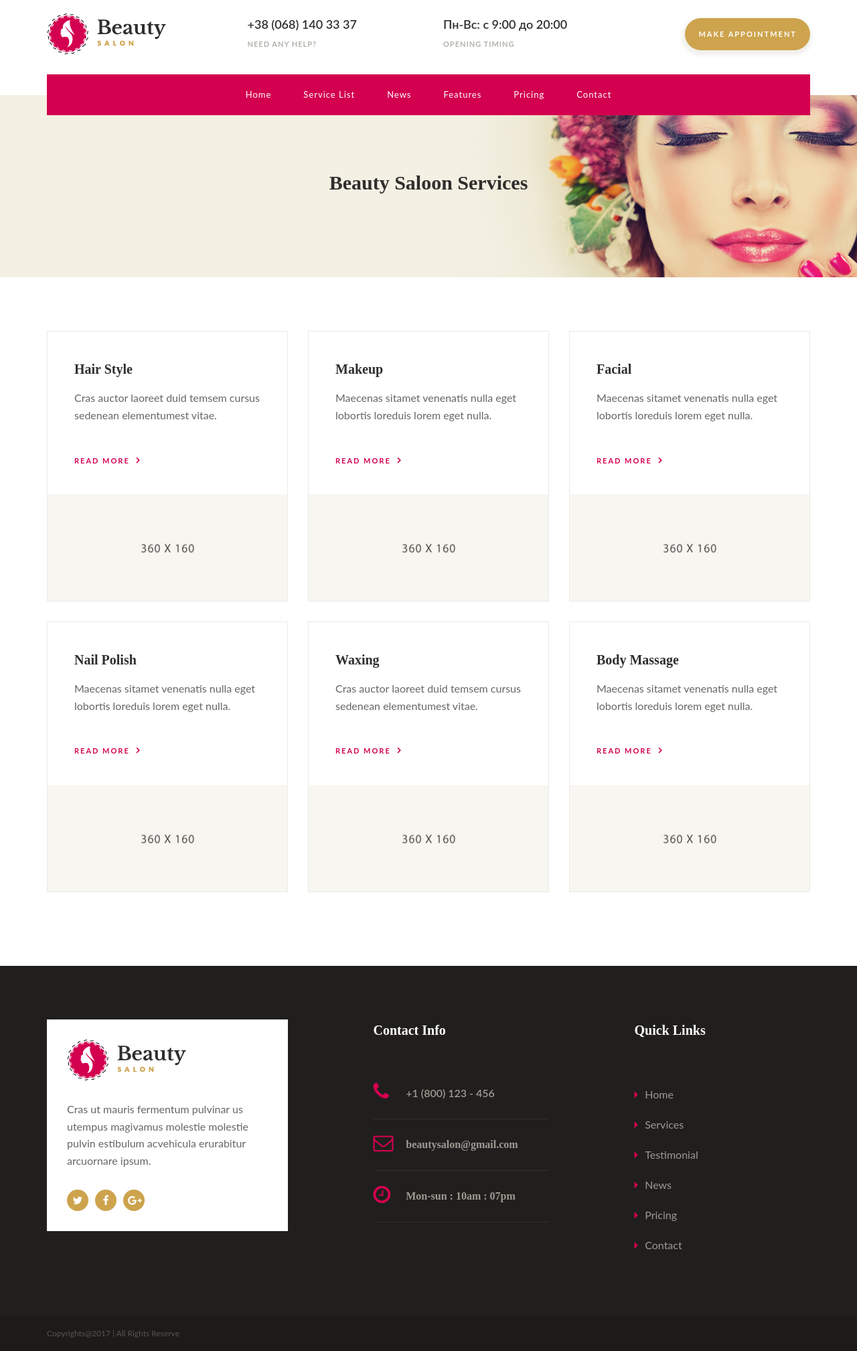
After one commit to dimonikus/lumix, a Yii app: template views/service/index.php in a window 1280 px wide. The commit adds this page. Shown: the whole page at 67% size. Run offline with PHP 8.4 and a stand-in for Yii, Linux system fonts and the light colour scheme; the template is opened without the code that fills it, so the values that code supplies are empty; some libraries are stand-ins or nearby versions.

Commit message:
add service

```diff
--- a/config/web.php
+++ b/config/web.php
@@ -76,7 +76,7 @@ $config = [
             'enablePrettyUrl' => true,
             'showScriptName' => false,
             'rules' => [
-//                'dashboard' => 'site/index',
+                'service' => 'service/index',
             ],
         ],
     ],
--- a/views/layouts/main.php
+++ b/views/layouts/main.php
@@ -67,7 +67,7 @@ $assetPath = Yii::$app->assetManager->getBundle('app\assets\AppAsset', true)->ba
     <div class="container">
         <div class="row">
             <div class="col-lg-12 col-md-12 col-sm-12 col-xs-12">
-                <div class="navigation" id="navigation">
+                <div class="navigation align-center" id="navigation">
                     <ul>
                         <li class="active">
                             <a href="<?= Yii::$app->homeUrl ?>" title="Home" class="animsition-link">
@@ -75,7 +75,7 @@ $assetPath = Yii::$app->assetManager->getBundle('app\assets\AppAsset', true)->ba
                             </a>
                         </li>
                         <li>
-                            <a href="service-list.html" title="Service List" class="animsition-link">
+                            <a href="<?= Url::to('/service') ?>" title="Service List" class="animsition-link">
                                 <?= Yii::t('app', 'Service List') ?>
                             </a>
                             <ul>
@@ -114,7 +114,7 @@ $assetPath = Yii::$app->assetManager->getBundle('app\assets\AppAsset', true)->ba
             <div class="col-lg-4 col-md-4 col-sm-12 col-xs-12">
                 <div class="footer-widget bg-white pinside30 mb30">
                     <div class="logo mb30">
-                        <a href="<?=$assetPath?>/images/logo.png">
+                        <a href="<?= Yii::$app->getHomeUrl() ?>">
                             <img src="<?=$assetPath?>/images/logo.png" class="img-responsive" alt="">
                         </a>
                     </div>
--- /dev/null
+++ b/views/service/index.php
@@ -0,0 +1,73 @@
+<?php
+$assetPath = Yii::$app->assetManager->getBundle('app\assets\AppAsset', true)->baseUrl;
+?>
+<div class="page-header page-caption">
+    <div class="container">
+        <div class="row">
+            <div class="col-lg-12 col-md-12 col-sm-12 col-xs-12">
+                <h1 class="page-title">Beauty Saloon Services</h1>
+            </div>
+        </div>
+    </div>
+</div>
+
+<div class="space-medium">
+    <div class="container">
+        <div class="row">
+            <div class="col-lg-4 col-md-4 col-sm-6 col-xs-12">
+                <div class="service-block mb30 outline">
+                    <div class="service-caption pinside40">
+                        <h2 class="service-title"><a href="service-detail.html" class="title">Hair Style</a></h2>
+                        <p class="mb40">Cras auctor laoreet duid temsem cursus sedenean elementumest vitae.</p>
+                        <a href="service-detail.html" class="btn-link">Read More </a> </div>
+                    <div class="service-img"> <img src="<?= $assetPath ?>/images/service-1.jpg" class="img-responsive" alt=""> </div>
+                </div>
+            </div>
+            <div class="col-lg-4 col-md-4 col-sm-6 col-xs-12">
+                <div class="service-block mb30 outline">
+                    <div class="service-caption pinside40">
+                        <h2 class="service-title"><a href="service-detail.html" class="title">Makeup</a></h2>
+                        <p class="mb40">Maecenas sitamet venenatis nulla eget lobortis loreduis lorem eget nulla.</p>
+                        <a href="service-detail.html" class="btn-link">Read More </a> </div>
+                    <div class="service-img"> <img src="<?= $assetPath ?>/images/service-2.jpg" class="img-responsive" alt=""> </div>
+                </div>
+            </div>
+            <div class="col-lg-4 col-md-4 col-sm-6 col-xs-12">
+                <div class="service-block mb30 outline">
+                    <div class="service-caption pinside40">
+                        <h2 class="service-title"><a href="service-detail.html" class="title">Facial</a></h2>
+                        <p class="mb40">Maecenas sitamet venenatis nulla eget lobortis loreduis lorem eget nulla.</p>
+                        <a href="service-detail.html" class="btn-link">Read More </a> </div>
+                    <div class="service-img"> <img src="<?= $assetPath ?>/images/service-3.jpg" class="img-responsive" alt=""> </div>
+                </div>
+            </div>
+            <div class="col-lg-4 col-md-4 col-sm-6 col-xs-12">
+                <div class="service-block mb30 outline">
+                    <div class="service-caption pinside40">
+                        <h2 class="service-title"><a href="service-detail.html" class="title">Nail Polish</a></h2>
+                        <p class="mb40">Maecenas sitamet venenatis nulla eget lobortis loreduis lorem eget nulla.</p>
+                        <a href="service-detail.html" class="btn-link">Read More </a> </div>
+                    <div class="service-img"> <img src="<?= $assetPath ?>/images/service-4.jpg" class="img-responsive" alt=""></div>
+                </div>
+            </div>
+            <div class="col-lg-4 col-md-4 col-sm-6 col-xs-12">
+                <div class="service-block mb30 outline">
+                    <div class="service-caption pinside40">
+                        <h2 class="service-title"><a href="service-detail.html" class="title">Waxing</a></h2>
+                        <p class="mb40">Cras auctor laoreet duid temsem cursus sedenean elementumest vitae.</p>
+                        <a href="service-detail.html" class="btn-link">Read More </a> </div>
+                    <div class="service-img"><img src="<?= $assetPath ?>/images/service-5.jpg" class="img-responsive" alt=""></div>
+                </div>
+            </div>
+            <div class="col-lg-4 col-md-4 col-sm-6 col-xs-12">
+                <div class="service-block mb30 outline">
+                    <div class="service-caption pinside40">
+                        <h2 class="service-title"><a href="service-detail.html" class="title">Body Massage</a></h2>
+                        <p class="mb40">Maecenas sitamet venenatis nulla eget lobortis loreduis lorem eget nulla.</p>
+                        <a href="service-detail.html" class="btn-link">Read More </a> </div>
+                    <div class="service-img"><img src="<?= $assetPath ?>/images/service-6.jpg" class="img-responsive" alt=""> </div>
+                </div>
+            </div>
+        </div>
+    </div>
+</div>
--- a/views/site/index.php
+++ b/views/site/index.php
@@ -1,5 +1,5 @@
 <?php
-
+use \yii\helpers\Url;
 /* @var $this yii\web\View */
 
 $this->title = 'My Yii Application';
@@ -13,7 +13,7 @@ $assetPath = Yii::$app->assetManager->getBundle('app\assets\AppAsset', true)->ba
                 <div class="hero-caption">
                     <h1 class="hero-title">Looking Professional Beauty Salon?</h1>
                     <p class="hero-text">Beauty salon provide you wide range of beauty services like Facial, hair style, waxing, makeup etc...Beauty salon provide you wide range of beauty services like Facial, hair style, waxing, makeup etc...</p>
-                    <a href="service-list.html" class="btn btn-default">
+                    <a href="<?= Url::to('/service') ?>" class="btn btn-default">
                         <?= Yii::t('app', 'view services') ?>
                     </a>
                 </div>
@@ -28,7 +28,7 @@ $assetPath = Yii::$app->assetManager->getBundle('app\assets\AppAsset', true)->ba
                 <div class="section-title">
                     <h1 class="heading-line">Beauty Salon Services</h1>
                     <p class="mb40">Dolor sit amet consectetur adipiscing uspendisse volutpat feliscommodo bibendum odionunc tincidu.</p>
-                    <a href="service-list.html" class="btn btn-default">
+                    <a href="<?= Url::to('/service') ?>" class="btn btn-default">
                         <?= Yii::t('app', 'view services') ?>
                     </a>
                 </div>
--- a/web/layouts/assets/css/style.css
+++ b/web/layouts/assets/css/style.css
@@ -399,8 +399,18 @@ img { width: auto; max-width: 100%; height: auto; margin: 0; padding: 0; border:
 #navigation li:hover > ul > li { height: 35px; }
 #navigation ul ul ul { margin-left: 100%; top: 0; }
 #navigation.align-right ul ul ul { margin-left: 0; margin-right: 100%; }
-#navigation ul ul li a { border-bottom: 1px solid rgba(150, 150, 150, 0.15); padding: 24px; width: 170px; font-size: 13px;
- text-decoration: none; color: #fff; font-weight: 600; background: #d30050; text-transform: uppercase; }
+
+#navigation ul ul li a {
+    border-bottom: 1px solid rgba(150, 150, 150, 0.15);
+    padding: 15px;
+    width: 170px;
+    font-size: 13px;
+    text-decoration: none;
+    color: #fff;
+    /*font-weight: 600;*/
+    background: #d30050;
+    /*text-transform: uppercase;*/
+}
 #navigation ul ul li:last-child > a, #navigation ul ul li.last-item > a { border-bottom: 0; }
 #navigation ul ul li:hover > a, #navigation ul ul li a:hover { color: #ffffff; }
 #navigation ul ul li.has-sub > a:after { position: absolute; top: 16px; right: 11px; width: 8px; height: 2px; display: block;
```
Also changed, not shown: controllers/ServiceController.php (added, +66 -0 lines), views/site/contact.php (+7 -2 lines).
